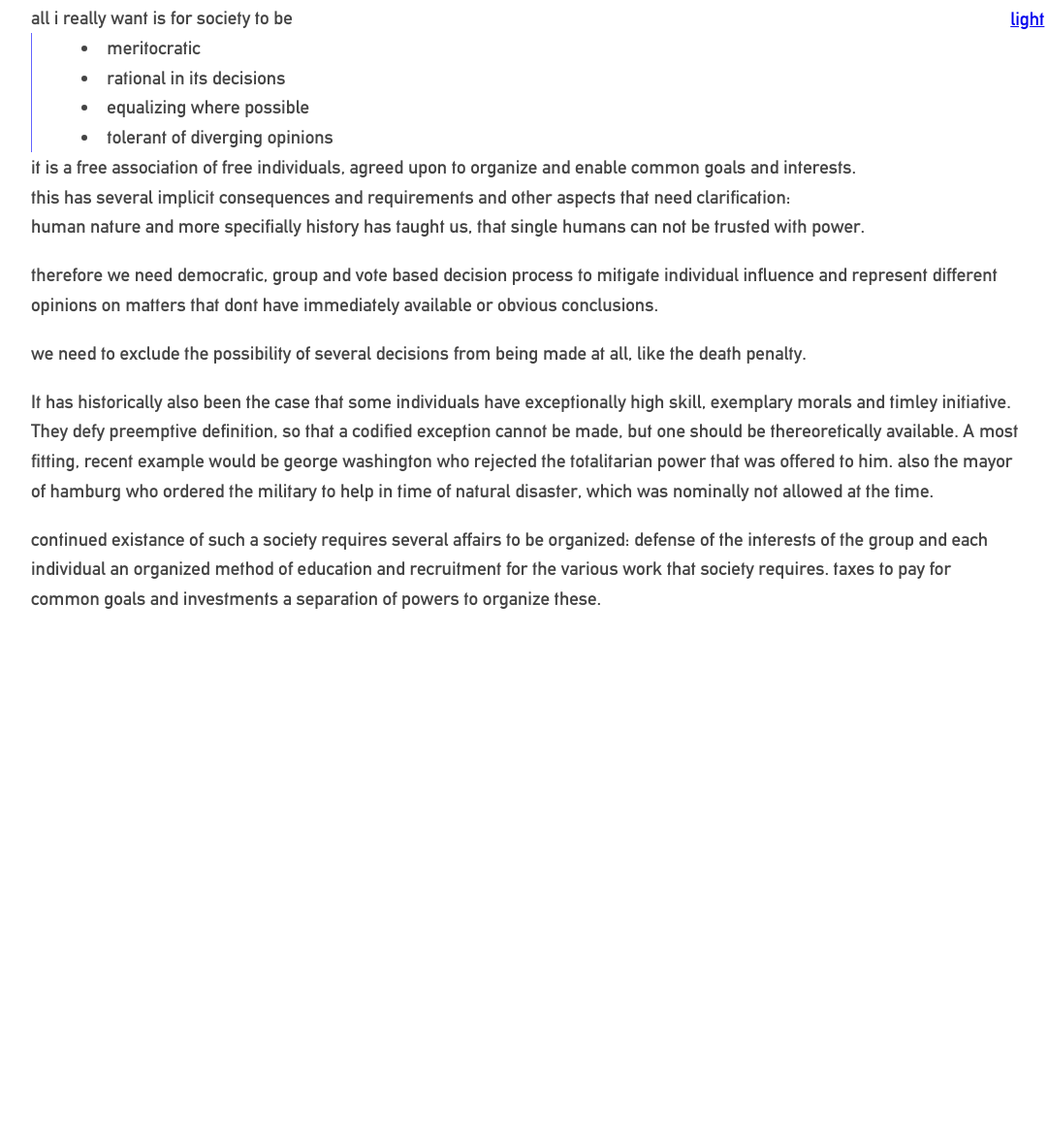
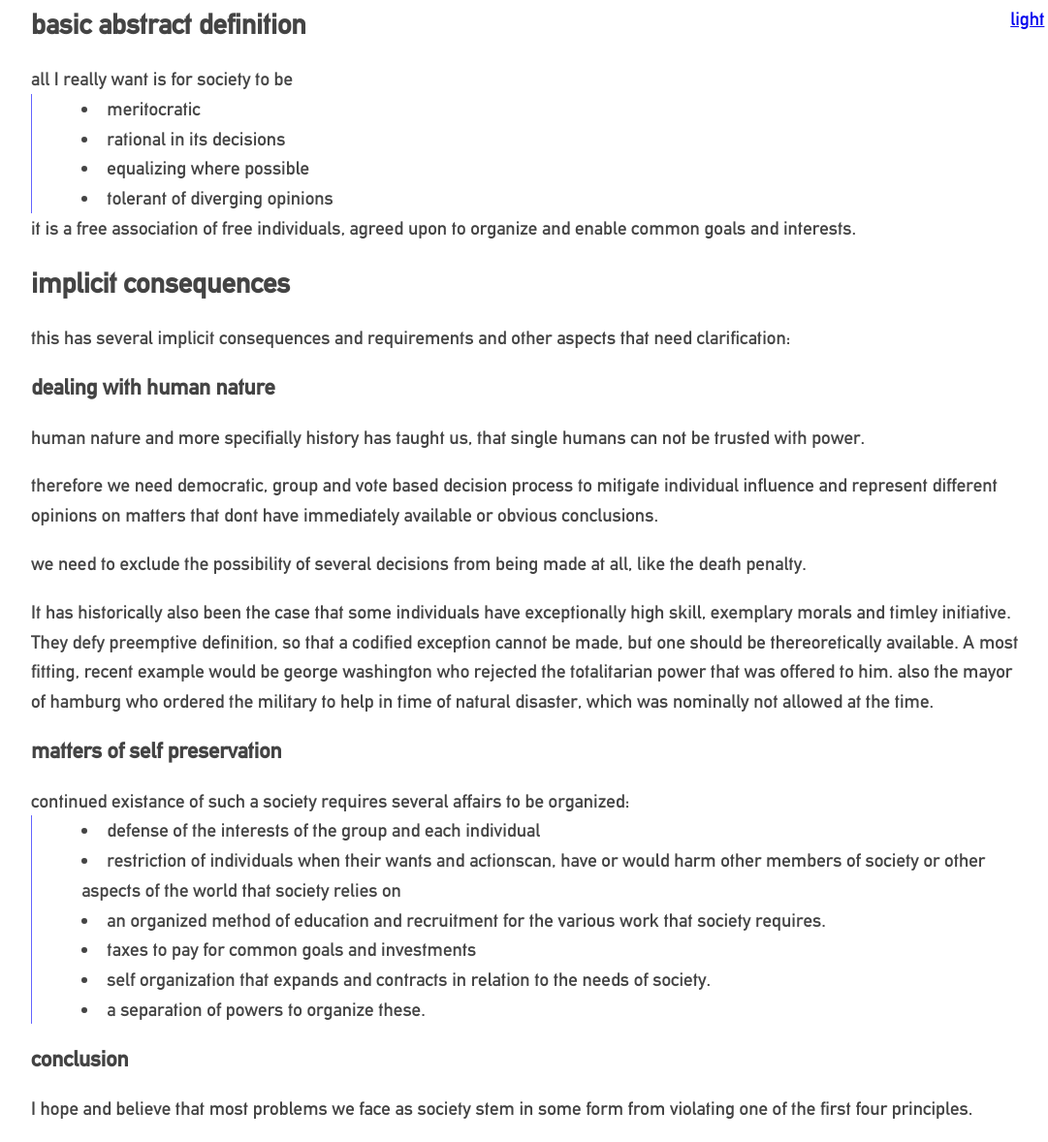
Before and after one commit to BMaxV/bmaxv.github.io, a plain HTML site: page politics/basic_society.html in a window 1280 px wide. Shown: the part 16-1194 px from the top of the page at 97% size, without its empty margins (96-1177 px from the left). Before the commit the page ends 800 px from the top, so only its background shows below. Drawn offline with Linux system fonts and the light colour scheme.

Commit message:
formatting and some additions

```diff
--- a/politics/basic_society.html
+++ b/politics/basic_society.html
@@ -12,8 +12,8 @@
 
 <div class="darkmodetoggle">                               <a href="#" onclick="changeCSS('./../mainstyle.css', 0);">light</a>                                                   <a href="#" onclick="changeCSS('./../darkmainstyle.css', 0);">darkmode</a>                                            </div>
 
-<div>
-all i really want is for society to be
+<div><h2>basic abstract definition</h2>
+all I really want is for society to be
 <ul>
 	<li>meritocratic</li>
 	<li>rational in its decisions</li>
@@ -23,10 +23,10 @@ all i really want is for society to be
 it is a free association of free individuals, agreed upon to organize and enable common goals and interests.
 </div>
 
-<div>
+<div><h2>implicit consequences</h2>
 this has several implicit consequences and requirements and other aspects that need clarification:
 
-<div>
+<div><h3>dealing with human nature</h3>
 human nature and more specifially history has taught us, that single humans can not be trusted with power.
 <p>
 therefore we  need democratic, group and vote based decision process to mitigate individual influence and represent different opinions on matters that dont have immediately available or obvious conclusions.
@@ -38,14 +38,19 @@ we need to exclude the possibility of several decisions from being made at all,
 It has historically also been the case that some individuals have exceptionally high skill, exemplary morals and timley initiative. They defy preemptive definition, so that a codified exception cannot be made, but one should be thereoretically available. A most fitting, recent example would be george washington who rejected the totalitarian power that was offered to him. also the mayor of hamburg who ordered the military to help in time of natural disaster, which was nominally not allowed at the time.
 </p>
 </div>
-<div>
+<div><h3>matters of self preservation</h3>
 continued existance of such a society requires several affairs to be organized:
-	defense of the interests of the group and each individual
-	an organized method of education and recruitment for the various work that society requires.
-	taxes to pay for common goals and investments
-	a separation of powers to organize these.
+<ul>
+<li>defense of the interests of the group and each individual</li>
+<li>restriction of individuals when their wants and actionscan, have or would harm other members of society or other aspects of the world that society relies on</li>
+<li>an organized method of education and recruitment for the various work that society requires.</li>
+
+<li>taxes to pay for common goals and investments</li>
+<li>self organization that expands and contracts in relation to the needs of society.</li>
+<li>a separation of powers to organize these.</li>
 
 </div>
-
-
+<div><h3>conclusion</h3>
+	<p>I hope and believe that most problems we face as society stem in some form from violating one of the first four principles. </p>
+</div>
 </body>
```
